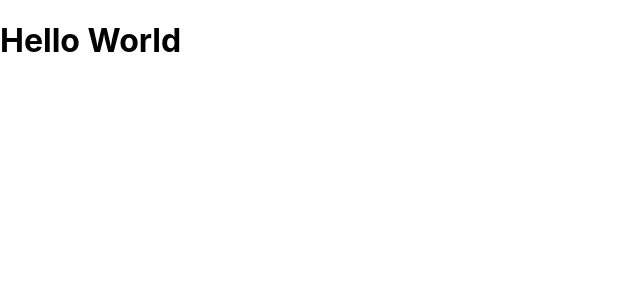
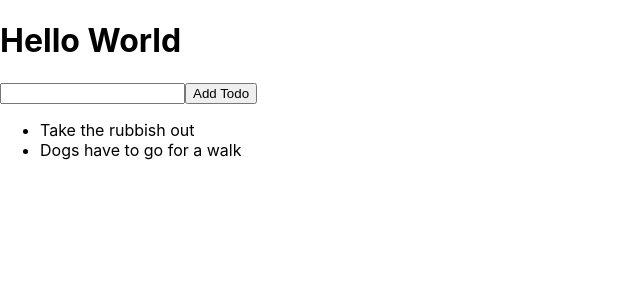
Before and after one commit to hishambokhari/Todo-List-React, a React (Create React App) app in the folder todo_app/: page / in a window 1280 px wide. Shown: the top 300 px of the page, without its empty margins (0-640 px from the left). Built offline with nearby package versions, Linux system fonts and the light colour scheme.

Commit message:
Add: State

```diff
--- a/todo_app/src/App.js
+++ b/todo_app/src/App.js
@@ -1,10 +1,24 @@
-import React from 'react';
+import React, { useState } from 'react';
 import './App.css';
 
+
 function App() {
+  const [todos, setTodos] = useState(['Take the rubbish out', 'Dogs have to go for a walk']);
+
+
   return (
     <div>
       <h1>Hello World</h1>
+      <input />
+      <button>Add Todo</button>
+
+
+      <ul>
+        {todos.map(todo => (
+          <li>{todo}</li>
+        ))}
+      </ul>
+
     </div>
   );
 }
```
